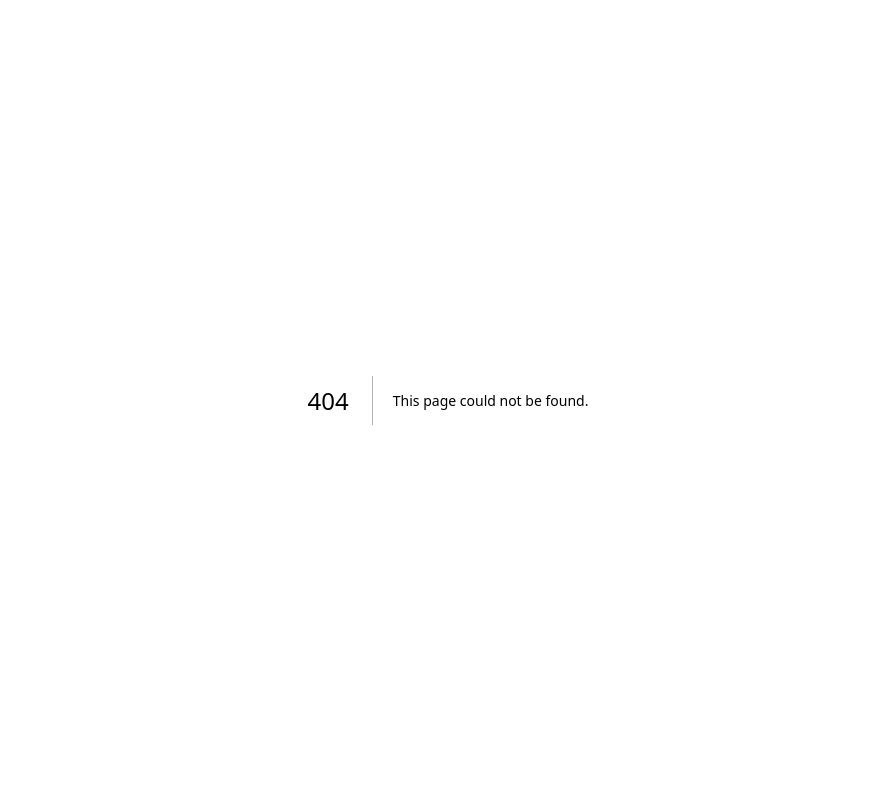
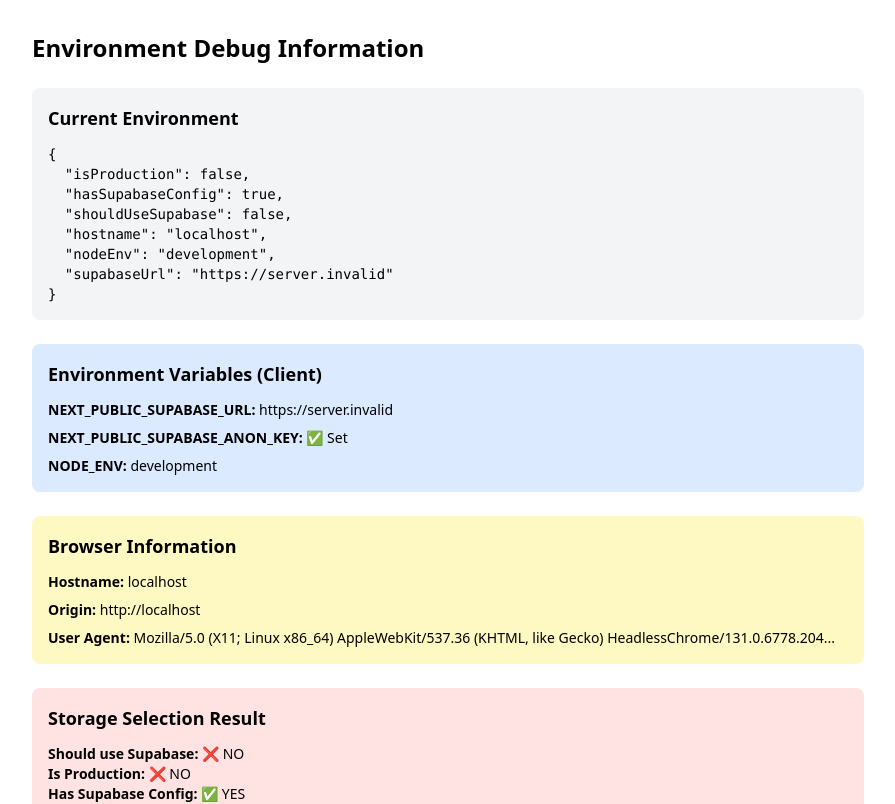
Before and after one commit to mafiaboyhacker/tk-ai-model-gallery, a Next.js app: page /debug-env in a window 1280 px wide. Before the commit this address had no page. Shown: the top 804 px of the page, without its empty margins (192-1087 px from the left). Built offline with nearby package versions, Linux system fonts and the light colour scheme; no server answers.

Commit message:
Add environment-based auto-switching system
- 환경별 자동 스토어 선택 시스템 구현
- 로컬: IndexedDB, 배포: Supabase 자동 전환
- 환경 감지 및 디버그 페이지 추가
- CLAUDE.md에 자동 전환 시스템 문서화

```diff
--- a/src/app/admin/overview/page.tsx
+++ b/src/app/admin/overview/page.tsx
@@ -2,26 +2,29 @@
 
 import { useState, useEffect } from 'react'
 import Link from 'next/link'
-import { useMediaStore } from '@/store/imageStore'
+import { useEnvironmentStore } from '@/hooks/useEnvironmentStore'
 import OverviewTab from '@/components/admin/tabs/OverviewTab'
 
 export default function AdminOverviewPage() {
   const [isLoaded, setIsLoaded] = useState(false)
-  const { media, loadMedia } = useMediaStore()
+  const { media, loadMedia, isInitialized, usingSupabase } = useEnvironmentStore()
 
   useEffect(() => {
     const initializeMedia = async () => {
+      if (!isInitialized) return
+
       try {
         await loadMedia()
+        console.log(`✅ Admin ${usingSupabase ? 'Supabase' : 'Local'} 미디어 로드 성공:`, media.length, '개')
       } catch (error) {
-        console.error('로컬 미디어 로드 실패:', error)
+        console.error(`❌ Admin ${usingSupabase ? 'Supabase' : 'Local'} 미디어 로드 실패:`, error)
       } finally {
         setIsLoaded(true)
       }
     }
 
     initializeMedia()
-  }, [loadMedia])
+  }, [loadMedia, isInitialized, usingSupabase])
 
   // 탭별 미디어 카운트 계산
   const imageCount = media.filter(m => m.type === 'image').length
--- /dev/null
+++ b/src/app/debug-env/page.tsx
@@ -0,0 +1,67 @@
+'use client'
+
+import { getEnvironmentInfo } from '@/lib/environment'
+import { useEffect, useState } from 'react'
+
+export default function DebugEnvPage() {
+  const [envInfo, setEnvInfo] = useState<any>(null)
+
+  useEffect(() => {
+    const info = getEnvironmentInfo()
+    setEnvInfo(info)
+    console.log('🔍 Environment Debug Info:', info)
+  }, [])
+
+  if (!envInfo) {
+    return <div className="p-8">Loading environment info...</div>
+  }
+
+  return (
+    <div className="p-8 max-w-4xl mx-auto">
+      <h1 className="text-2xl font-bold mb-6">Environment Debug Information</h1>
+
+      <div className="bg-gray-100 p-4 rounded-lg mb-6">
+        <h2 className="text-lg font-semibold mb-3">Current Environment</h2>
+        <pre className="text-sm">
+          {JSON.stringify(envInfo, null, 2)}
+        </pre>
+      </div>
+
+      <div className="bg-blue-100 p-4 rounded-lg mb-6">
+        <h2 className="text-lg font-semibold mb-3">Environment Variables (Client)</h2>
+        <div className="space-y-2 text-sm">
+          <div><strong>NEXT_PUBLIC_SUPABASE_URL:</strong> {process.env.NEXT_PUBLIC_SUPABASE_URL || '❌ Not set'}</div>
+          <div><strong>NEXT_PUBLIC_SUPABASE_ANON_KEY:</strong> {process.env.NEXT_PUBLIC_SUPABASE_ANON_KEY ? '✅ Set' : '❌ Not set'}</div>
+          <div><strong>NODE_ENV:</strong> {process.env.NODE_ENV || '❌ Not set'}</div>
+        </div>
+      </div>
+
+      <div className="bg-yellow-100 p-4 rounded-lg mb-6">
+        <h2 className="text-lg font-semibold mb-3">Browser Information</h2>
+        <div className="space-y-2 text-sm">
+          <div><strong>Hostname:</strong> {typeof window !== 'undefined' ? window.location.hostname : 'Server-side'}</div>
+          <div><strong>Origin:</strong> {typeof window !== 'undefined' ? window.location.origin : 'Server-side'}</div>
+          <div><strong>User Agent:</strong> {typeof window !== 'undefined' ? navigator.userAgent.substring(0, 100) + '...' : 'Server-side'}</div>
+        </div>
+      </div>
+
+      <div className={`p-4 rounded-lg ${envInfo.shouldUseSupabase ? 'bg-green-100' : 'bg-red-100'}`}>
+        <h2 className="text-lg font-semibold mb-3">Storage Selection Result</h2>
+        <div className="text-sm">
+          <div><strong>Should use Supabase:</strong> {envInfo.shouldUseSupabase ? '✅ YES' : '❌ NO'}</div>
+          <div><strong>Is Production:</strong> {envInfo.isProduction ? '✅ YES' : '❌ NO'}</div>
+          <div><strong>Has Supabase Config:</strong> {envInfo.hasSupabaseConfig ? '✅ YES' : '❌ NO'}</div>
+        </div>
+      </div>
+
+      <div className="mt-6 p-4 bg-gray-50 rounded-lg">
+        <h2 className="text-lg font-semibold mb-3">Expected Behavior</h2>
+        <div className="text-sm space-y-1">
+          <div>• <strong>Local (localhost):</strong> Should use IndexedDB</div>
+          <div>• <strong>Vercel (*.vercel.app):</strong> Should use Supabase</div>
+          <div>• <strong>Current:</strong> Using {envInfo.shouldUseSupabase ? 'Supabase' : 'IndexedDB'}</div>
+        </div>
+      </div>
+    </div>
+  )
+}
--- a/src/app/page.tsx
+++ b/src/app/page.tsx
@@ -4,11 +4,11 @@ import { useState, useEffect } from 'react'
 import Header from '@/components/Header'
 import MasonryGallery from '@/components/MasonryGallery'
 import DebugPanel from '@/components/DebugPanel'
-import { useSupabaseMediaStore } from '@/store/supabaseMediaStore'
+import { useEnvironmentStore } from '@/hooks/useEnvironmentStore'
 
 export default function Home() {
   const [isLoaded, setIsLoaded] = useState(false)
-  const { media, loadMedia } = useSupabaseMediaStore()
+  const { media, loadMedia, isInitialized, usingSupabase, environmentInfo } = useEnvironmentStore()
 
   // GalleryMediaData를 MasonryGallery가 기대하는 Media 형태로 변환
   const convertedMedia = media.map(item => ({
@@ -27,17 +27,21 @@ export default function Home() {
 
   useEffect(() => {
     const initializeMedia = async () => {
+      // 환경 초기화가 완료될 때까지 대기
+      if (!isInitialized) return
+
       try {
         await loadMedia()
+        console.log(`✅ ${usingSupabase ? 'Supabase' : 'Local'} 미디어 로드 성공:`, media.length, '개')
       } catch (error) {
-        console.error('Supabase 미디어 로드 실패:', error)
+        console.error(`❌ ${usingSupabase ? 'Supabase' : 'Local'} 미디어 로드 실패:`, error)
       } finally {
         setIsLoaded(true)
       }
     }
 
     initializeMedia()
-  }, [loadMedia])
+  }, [loadMedia, isInitialized, usingSupabase])
 
   return (
     <div className="min-h-screen bg-white">
@@ -48,7 +52,10 @@ export default function Home() {
           <MasonryGallery models={convertedMedia} />
         ) : (
           <div className="flex items-center justify-center min-h-[60vh]">
-            <div className="text-gray-500">Loading Supabase media...</div>
+            <div className="text-gray-500">
+              Loading {usingSupabase ? 'Supabase' : 'Local'} media...
+              {!isInitialized && ' (환경 감지 중...)'}
+            </div>
           </div>
         )}
       </main>
--- a/src/components/admin/tabs/OverviewTab.tsx
+++ b/src/components/admin/tabs/OverviewTab.tsx
@@ -1,20 +1,22 @@
 'use client'
 
 import { useState, useEffect } from 'react'
-import { useMediaStore } from '@/store/imageStore'
+import { useEnvironmentStore } from '@/hooks/useEnvironmentStore'
 import AdminUpload from '@/components/AdminUpload'
 import AdminMasonryGallery from '@/components/AdminMasonryGallery'
 
 export default function OverviewTab() {
   const [showUpload, setShowUpload] = useState(false)
   const [storageStats, setStorageStats] = useState({ count: 0, estimatedSize: '0 MB', images: 0, videos: 0 })
-  const { media, clearMedia, loadMedia, getStorageStats } = useMediaStore()
+  const { media, clearMedia, loadMedia, getStorageStats, isInitialized, usingSupabase } = useEnvironmentStore()
 
   // 컴포넌트 마운트시 미디어 로드
   useEffect(() => {
     const initializeMedia = async () => {
+      if (!isInitialized) return
+
       try {
-        console.log('🔄 오버뷰 탭: 로컬 미디어 로드 중...')
+        console.log(`🔄 오버뷰 탭: ${usingSupabase ? 'Supabase' : 'Local'} 미디어 로드 중...`)
 
         await loadMedia()
 
@@ -26,14 +28,14 @@ export default function OverviewTab() {
           images: stats.images,
           videos: stats.videos
         })
-        console.log('📊 스토리지 통계:', stats)
+        console.log(`📊 ${usingSupabase ? 'Supabase' : 'Local'} 스토리지 통계:`, stats)
       } catch (error) {
-        console.error('❌ 오버뷰 탭: 로컬 미디어 로드 실패:', error)
+        console.error(`❌ 오버뷰 탭: ${usingSupabase ? 'Supabase' : 'Local'} 미디어 로드 실패:`, error)
       }
     }
 
     initializeMedia()
-  }, [loadMedia])
+  }, [loadMedia, isInitialized, usingSupabase])
 
   // 미디어 상태 변화 감지하여 통계 실시간 업데이트
   useEffect(() => {
@@ -213,7 +215,9 @@ export default function OverviewTab() {
                 <div className="text-2xl font-bold text-gray-900">
                   {storageStats.estimatedSize}
                 </div>
-                <div className="text-sm text-gray-600">Storage Used</div>
+                <div className="text-sm text-gray-600">
+                  {usingSupabase ? 'Supabase Storage' : 'Local Storage'}
+                </div>
               </div>
             </div>
           </div>
--- /dev/null
+++ b/src/hooks/useEnvironmentStore.ts
@@ -0,0 +1,41 @@
+/**
+ * 환경별 자동 스토어 선택 훅
+ * 로컬: useMediaStore (IndexedDB)
+ * 배포: useSupabaseMediaStore (Supabase)
+ */
+
+import { useMediaStore } from '@/store/imageStore'
+import { useSupabaseMediaStore } from '@/store/supabaseMediaStore'
+import { shouldUseSupabase, getEnvironmentInfo } from '@/lib/environment'
+import { useEffect, useState } from 'react'
+
+export const useEnvironmentStore = () => {
+  const [isInitialized, setIsInitialized] = useState(false)
+  const [usingSupabase, setUsingSupabase] = useState(false)
+
+  // 환경 감지
+  useEffect(() => {
+    const useSupabase = shouldUseSupabase()
+    setUsingSupabase(useSupabase)
+    setIsInitialized(true)
+
+    // 환경 정보 로깅
+    console.log('🔄 Environment Store Selection:', {
+      ...getEnvironmentInfo(),
+      selectedStore: useSupabase ? 'Supabase' : 'IndexedDB'
+    })
+  }, [])
+
+  // 스토어 선택
+  const localStore = useMediaStore()
+  const supabaseStore = useSupabaseMediaStore()
+
+  const selectedStore = usingSupabase ? supabaseStore : localStore
+
+  return {
+    ...selectedStore,
+    isInitialized,
+    usingSupabase,
+    environmentInfo: getEnvironmentInfo()
+  }
+}
--- /dev/null
+++ b/src/lib/environment.ts
@@ -0,0 +1,59 @@
+/**
+ * 환경 감지 및 스토어 선택 유틸리티
+ * 로컬: IndexedDB, 배포: Supabase 자동 전환
+ */
+
+// 배포 환경 감지
+export const isProduction = () => {
+  if (typeof window === 'undefined') {
+    // 서버 사이드
+    return process.env.NODE_ENV === 'production' ||
+           process.env.VERCEL_ENV === 'production' ||
+           process.env.NEXT_PUBLIC_APP_URL?.includes('vercel.app')
+  } else {
+    // 클라이언트 사이드
+    return window.location.hostname !== 'localhost' &&
+           window.location.hostname !== '127.0.0.1' &&
+           !window.location.hostname.includes('localhost')
+  }
+}
+
+// Supabase 연결 가능 여부 확인
+export const hasSupabaseConfig = () => {
+  return !!(
+    process.env.NEXT_PUBLIC_SUPABASE_URL &&
+    process.env.NEXT_PUBLIC_SUPABASE_ANON_KEY &&
+    process.env.NEXT_PUBLIC_SUPABASE_URL !== 'https://example.supabase.co'
+  )
+}
+
+// 환경별 스토어 선택 로직
+export const shouldUseSupabase = () => {
+  // 로컬 개발 환경에서는 무조건 IndexedDB 사용
+  if (!isProduction()) {
+    console.log('🏠 로컬 환경 감지: IndexedDB 사용')
+    return false
+  }
+
+  // 배포 환경에서는 Supabase 설정 확인 후 사용
+  if (hasSupabaseConfig()) {
+    console.log('🚀 배포 환경 감지: Supabase 사용')
+    return true
+  } else {
+    console.warn('⚠️ 배포 환경이지만 Supabase 설정 없음: IndexedDB 폴백')
+    return false
+  }
+}
+
+// 환경 정보 출력 (디버깅용)
+export const getEnvironmentInfo = () => {
+  return {
+    isProduction: isProduction(),
+    hasSupabaseConfig: hasSupabaseConfig(),
+    shouldUseSupabase: shouldUseSupabase(),
+    hostname: typeof window !== 'undefined' ? window.location.hostname : 'server',
+    nodeEnv: process.env.NODE_ENV,
+    vercelEnv: process.env.VERCEL_ENV,
+    supabaseUrl: process.env.NEXT_PUBLIC_SUPABASE_URL
+  }
+}
```
Also changed, not shown: 1 other file (tests, documents, lock files or other folders).
